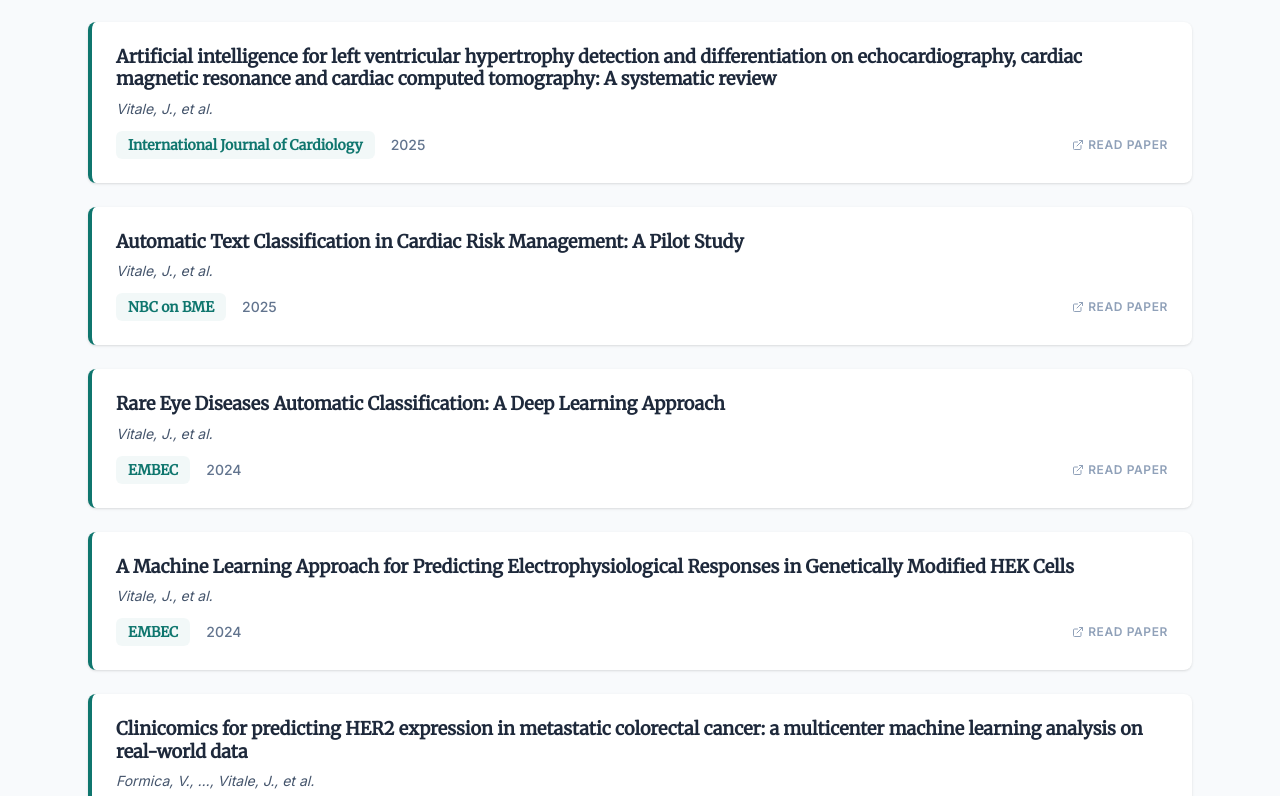
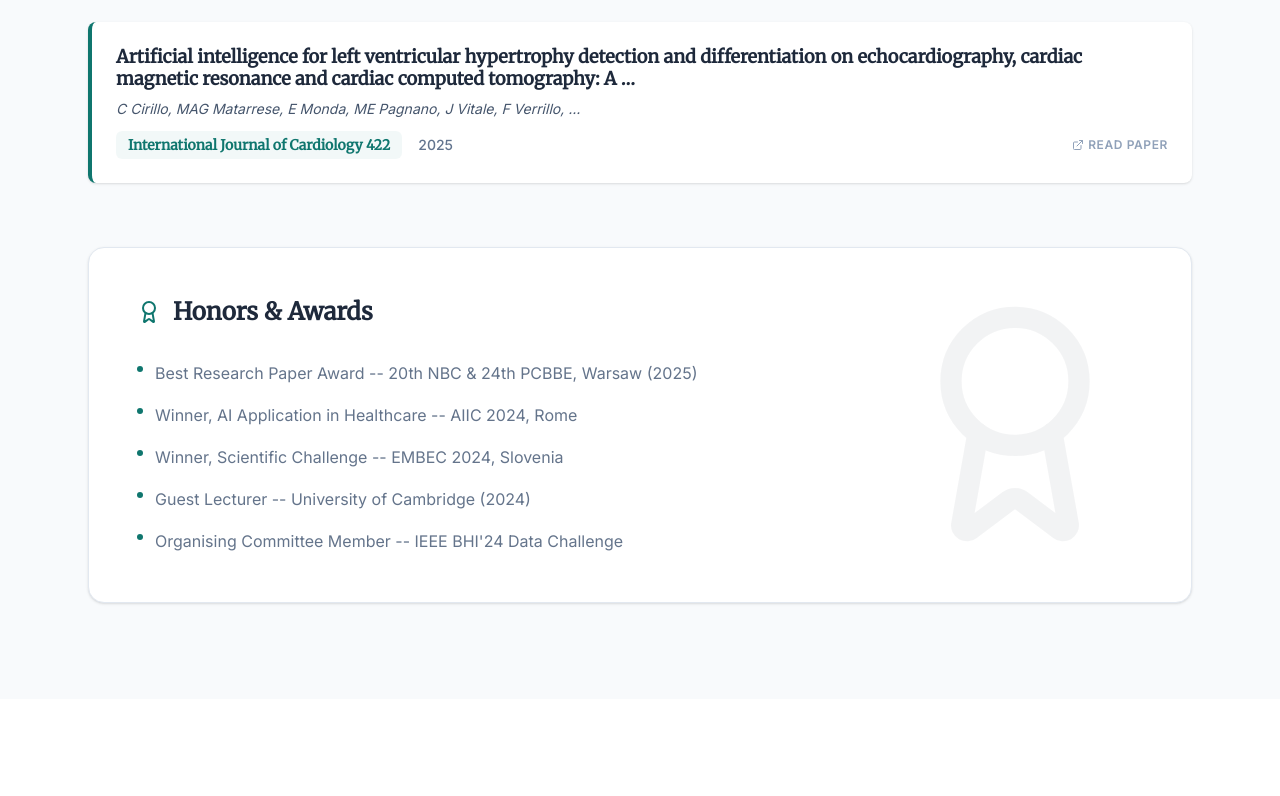
Before and after one commit to Jacopo-vitale/my-portfolio-webapp, a React (Vite) app: page / in a window 1280 px wide. Shown: the part 3260-4056 px from the top of the page. Built offline with nearby package versions, Linux system fonts and the light colour scheme.

Commit message:
built auto fetch papers website

```diff
--- a/components/Projects.tsx
+++ b/components/Projects.tsx
@@ -1,9 +1,27 @@
-import React from 'react';
+import React, { useState, useEffect } from 'react';
 import { motion } from 'framer-motion';
-import { PROJECTS, PUBLICATIONS, AWARDS, PROFILE } from '../constants';
+import { PROJECTS, PUBLICATIONS as STATIC_PUBLICATIONS, AWARDS, PROFILE } from '../constants';
 import { Code, Cpu, Eye, Activity, ExternalLink, Award, BookOpen } from 'lucide-react';
+import { Publication } from '../types';
 
 const Projects: React.FC = () => {
+  const [publications, setPublications] = useState<Publication[]>(STATIC_PUBLICATIONS);
+
+  useEffect(() => {
+    fetch('/publications.json')
+      .then(response => {
+        if (!response.ok) throw new Error('Network response was not ok');
+        return response.json();
+      })
+      .then(data => {
+        if (Array.isArray(data) && data.length > 0) {
+          setPublications(data);
+        }
+      })
+      .catch(error => {
+        console.warn('Could not fetch dynamic publications, using static fallback:', error);
+      });
+  }, []);
 
   const getIcon = (iconName: string) => {
     switch (iconName) {
@@ -94,10 +112,11 @@ const Projects: React.FC = () => {
             </div>
 
             <div className="space-y-6">
-                {PUBLICATIONS.map((pub, index) => {
-                    const Wrapper = pub.doi ? 'a' : 'div';
-                    const wrapperProps = pub.doi
-                        ? { href: pub.doi, target: "_blank", rel: "noreferrer" }
+                {publications.map((pub, index) => {
+                    const paperUrl = pub.doi || pub.scholarLink;
+                    const Wrapper = paperUrl ? 'a' : 'div';
+                    const wrapperProps = paperUrl
+                        ? { href: paperUrl, target: "_blank", rel: "noreferrer" }
                         : {};
 
                     return (
@@ -110,10 +129,10 @@ const Projects: React.FC = () => {
                         >
                             <Wrapper
                                 {...wrapperProps}
-                                className={`block bg-white dark:bg-slate-900 p-6 rounded-lg border-l-4 border-accent dark:border-accent-dark shadow-sm hover:shadow-lg dark:hover:shadow-black/30 transition-all duration-300 transform hover:-translate-y-1 dark:border-r dark:border-t dark:border-b dark:border-r-slate-800 dark:border-t-slate-800 dark:border-b-slate-800 ${pub.doi ? 'cursor-pointer hover:border-l-accent-light dark:hover:border-l-accent-dark' : ''}`}
+                                className={`block bg-white dark:bg-slate-900 p-6 rounded-lg border-l-4 border-accent dark:border-accent-dark shadow-sm hover:shadow-lg dark:hover:shadow-black/30 transition-all duration-300 transform hover:-translate-y-1 dark:border-r dark:border-t dark:border-b dark:border-r-slate-800 dark:border-t-slate-800 dark:border-b-slate-800 ${paperUrl ? 'cursor-pointer hover:border-l-accent-light dark:hover:border-l-accent-dark' : ''}`}
                             >
                                 <div className="flex flex-col md:flex-row md:items-baseline gap-2 md:gap-4 mb-2">
-                                    <h3 className={`text-lg font-bold leading-tight ${pub.doi ? 'text-dark dark:text-white group-hover:text-accent dark:group-hover:text-accent-dark' : 'text-dark dark:text-white'}`}>
+                                    <h3 className={`text-lg font-bold leading-tight ${paperUrl ? 'text-dark dark:text-white group-hover:text-accent dark:group-hover:text-accent-dark' : 'text-dark dark:text-white'}`}>
                                         {pub.title}
                                     </h3>
                                     {pub.award && (
@@ -134,7 +153,7 @@ const Projects: React.FC = () => {
                                     <span className="text-slate-500 dark:text-slate-500 font-medium">
                                         {pub.year}
                                     </span>
-                                    {pub.doi && (
+                                    {paperUrl && (
                                         <div className="flex items-center gap-1 text-slate-400 hover:text-accent dark:hover:text-accent-dark transition-colors text-xs uppercase tracking-wider font-bold ml-auto">
                                             <ExternalLink className="w-3 h-3" /> READ PAPER
                                         </div>
--- a/constants.ts
+++ b/constants.ts
@@ -91,65 +91,7 @@ export const EDUCATION: Education[] = [
   }
 ];
 
-export const PUBLICATIONS: Publication[] = [
-  {
-    id: "1",
-    authors: "Vitale, J., et al.",
-    title: "Artificial intelligence for left ventricular hypertrophy detection and differentiation on echocardiography, cardiac magnetic resonance and cardiac computed tomography: A systematic review",
-    journal: "International Journal of Cardiology",
-    year: "2025",
-    doi: "https://doi.org/10.1016/j.ijcard.2025.132979"
-  },
-  {
-    id: "2",
-    authors: "Vitale, J., et al.",
-    title: "Automatic Text Classification in Cardiac Risk Management: A Pilot Study",
-    journal: "NBC on BME",
-    year: "2025",
-    doi: "https://doi.org/10.1007/978-3-031-96538-8_16"
-  },
-  {
-    id: "3",
-    authors: "Vitale, J., et al.",
-    title: "Rare Eye Diseases Automatic Classification: A Deep Learning Approach",
-    journal: "EMBEC",
-    year: "2024",
-    doi: "https://doi.org/10.1007/978-3-031-61628-0_27"
-  },
-  {
-    id: "4",
-    authors: "Vitale, J., et al.",
-    title: "A Machine Learning Approach for Predicting Electrophysiological Responses in Genetically Modified HEK Cells",
-    journal: "EMBEC",
-    year: "2024",
-    doi: "https://doi.org/10.1007/978-3-031-61625-9_1"
-  },
-  {
-    id: "5",
-    authors: "Formica, V., ..., Vitale, J., et al.",
-    title: "Clinicomics for predicting HER2 expression in metastatic colorectal cancer: a multicenter machine learning analysis on real-world data",
-    journal: "Oncology",
-    year: "2025",
-    doi:"https://doi.org/10.1159/000549661"
-  },
-  {
-    id: "6",
-    authors: "Sassi, M., Vitale, J., et al.",
-    title: "Genetic Algorithm for Predicting Primary Imatinib Resistance in Locally Advanced or Metastatic Gastrointestinal Stromal Tumors",
-    journal: "NBC on BME",
-    year: "2025",
-    award: "Best Research Paper Award",
-    doi:"https://doi.org/10.1007/978-3-031-96538-8_17"
-  },
-  {
-    id: "7",
-    authors: "Pagnano, M.E., ..., Vitale, J., et al.",
-    title: "Echocardiographic Image-Based Classification of Cardiac Amyloidosis: A Proof of Concept",
-    journal: "NBC on BME",
-    year: "2025",
-    doi:"https://doi.org/10.1007/978-3-031-96538-8_18"
-  }
-];
+export const PUBLICATIONS: Publication[] = [];
 
 export const PROJECTS: Project[] = [
   {
--- a/package.json
+++ b/package.json
@@ -6,7 +6,8 @@
   "scripts": {
     "dev": "vite",
     "build": "vite build",
-    "preview": "vite preview"
+    "preview": "vite preview",
+    "update-pubs": "node scripts/update-publications.js"
   },
   "dependencies": {
     "@emailjs/browser": "^4.4.1",
--- /dev/null
+++ b/public/publications.json
@@ -0,0 +1,10 @@
+[
+  {
+    "id": "1",
+    "authors": "C Cirillo, MAG Matarrese, E Monda, ME Pagnano, J Vitale, F Verrillo, ...",
+    "title": "Artificial intelligence for left ventricular hypertrophy detection and differentiation on echocardiography, cardiac magnetic resonance and cardiac computed tomography: A …",
+    "journal": "International Journal of Cardiology 422",
+    "year": "2025",
+    "scholarLink": "https://scholar.google.com/citations?view_op=view_citation&hl=en&user=HnOZ1UUAAAAJ&pagesize=100&citation_for_view=HnOZ1UUAAAAJ:2osOgNQ5qMEC"
+  }
+]
--- /dev/null
+++ b/scripts/update-publications.js
@@ -0,0 +1,84 @@
+import fs from 'fs';
+import { JSDOM } from 'jsdom';
+import path from 'path';
+
+const SCHOLAR_URL = 'https://scholar.google.com/citations?user=HnOZ1UUAAAAJ&hl=en&pagesize=100';
+const JSON_PATH = 'public/publications.json';
+
+async function updatePublications() {
+  try {
+    console.log('Fetching Google Scholar profile...');
+    const response = await fetch(SCHOLAR_URL, {
+      headers: {
+        'User-Agent': 'Mozilla/5.0 (Windows NT 10.0; Win64; x64) AppleWebKit/537.36 (KHTML, like Gecko) Chrome/120.0.0.0 Safari/537.36'
+      }
+    });
+
+    if (!response.ok) {
+      throw new Error(`Failed to fetch: ${response.statusText}`);
+    }
+
+    const html = await response.text();
+    const dom = new JSDOM(html);
+    const doc = dom.window.document;
+
+    // 2. Parse the publication rows
+    const rows = Array.from(doc.querySelectorAll('.gsc_a_tr'));
+    const newPublications = rows.map((row, index) => {
+      const titleLink = row.querySelector('.gsc_a_at');
+      const title = titleLink ? titleLink.textContent.trim() : '';
+      const authors = row.querySelector('.gs_gray:nth-of-type(1)')?.textContent.trim() || '';
+      const journalAndMore = row.querySelector('.gs_gray:nth-of-type(2)')?.textContent.trim() || '';
+      const year = row.querySelector('.gsc_a_y')?.textContent.trim() || '';
+
+      // Basic heuristic for journal extraction
+      const journal = journalAndMore.split(',')[0].trim();
+
+      // Link to scholar detail page
+      const scholarLink = titleLink ? 'https://scholar.google.com' + titleLink.getAttribute('href') : '';
+
+      return {
+        id: (index + 1).toString(),
+        authors,
+        title,
+        journal,
+        year,
+        scholarLink
+      };
+    });
+
+    if (newPublications.length === 0) {
+      console.warn('No publications found.');
+      return;
+    }
+
+    // 3. Read current JSON to preserve awards and DOIs
+    const metadata = {};
+    if (fs.existsSync(JSON_PATH)) {
+      const existingJson = JSON.parse(fs.readFileSync(JSON_PATH, 'utf8'));
+      existingJson.forEach(pub => {
+        metadata[pub.title] = { award: pub.award, doi: pub.doi };
+      });
+    }
+
+    // Merge metadata
+    const jsonPubs = newPublications.map(pub => {
+      const meta = metadata[pub.title];
+      if (meta) {
+        if (meta.award) pub.award = meta.award;
+        if (meta.doi) pub.doi = meta.doi;
+      }
+      return pub;
+    });
+
+    // 4. Save to JSON
+    fs.writeFileSync(JSON_PATH, JSON.stringify(jsonPubs, null, 2));
+    console.log(`Successfully updated ${jsonPubs.length} publications in ${JSON_PATH}.`);
+
+  } catch (error) {
+    console.error('Error updating publications:', error);
+    process.exit(1);
+  }
+}
+
+updatePublications();
--- a/types.ts
+++ b/types.ts
@@ -6,6 +6,7 @@ export interface Publication {
   year: string;
   award?: string;
   doi?: string;
+  scholarLink?: string;
 }
 
 export interface Experience {
```
Also changed, not shown: 2 other files (tests, documents, lock files or other folders).
